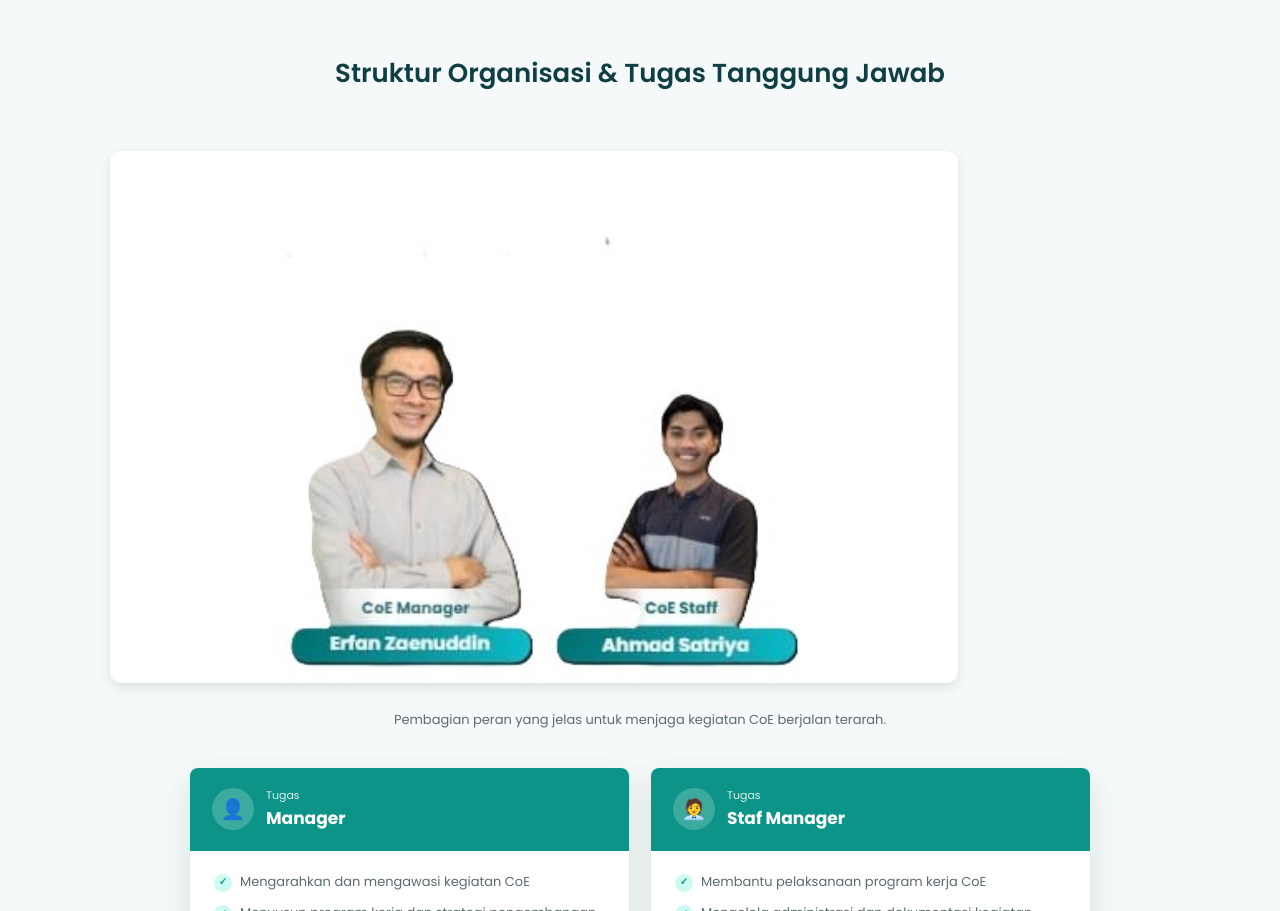
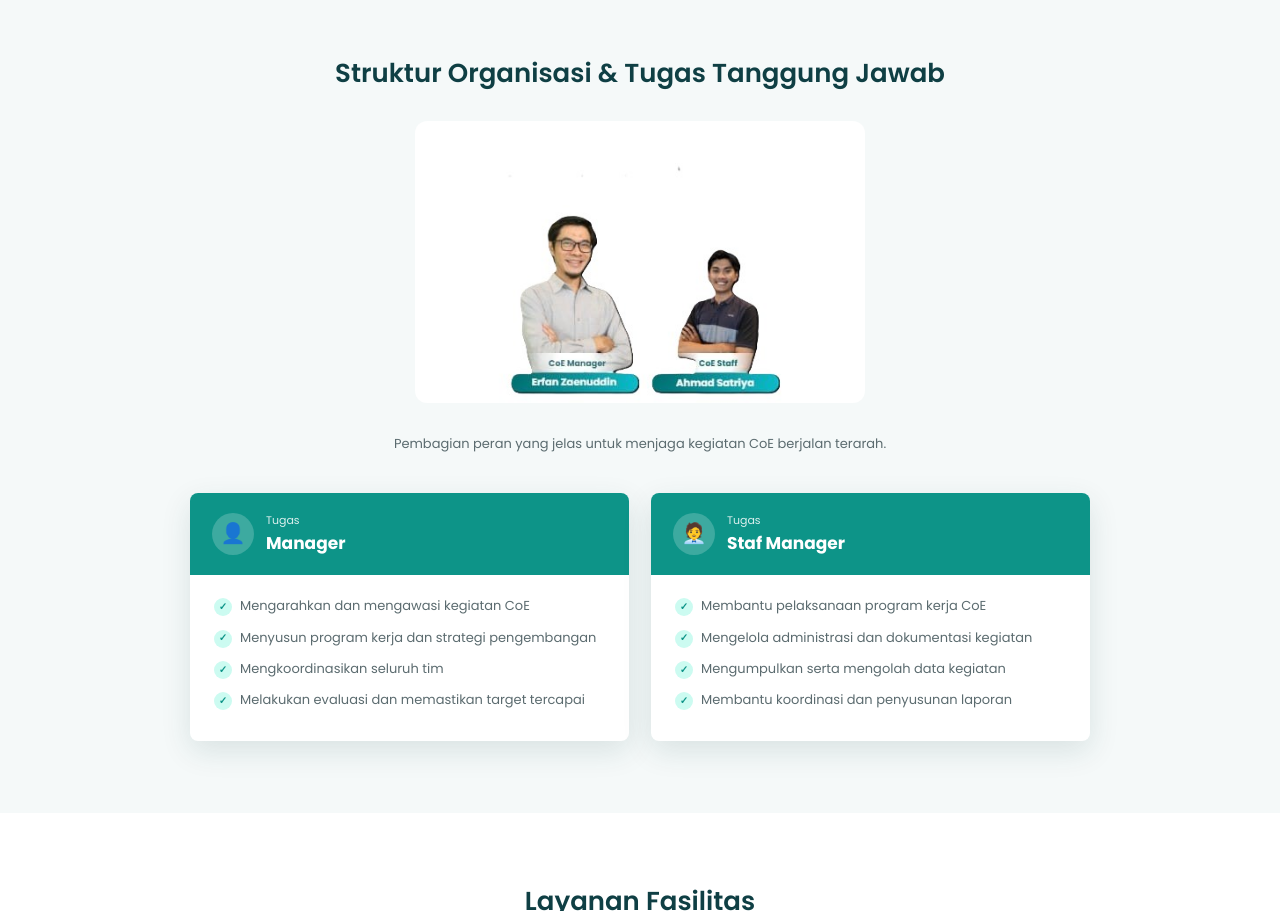
Before and after one commit to coetigaserangkai/CoE-Tiga-Serangkai, a plain HTML site: page index.html in a window 1280 px wide. Shown: the part 2032-2943 px from the top of the page. Drawn offline with Linux system fonts and the light colour scheme.

Commit message:
Update revisi website CoE

```diff
--- a/index.html
+++ b/index.html
@@ -115,17 +115,20 @@ header.nav{background:#fff;position:sticky;top:0;z-index:50;box-shadow:0 2px 12p
 .org li::before{content:"✓";position:absolute;left:0;top:0;width:18px;height:18px;border-radius:50%;background:var(--teal-soft);color:var(--teal);font-size:10px;display:grid;place-items:center;font-weight:700;margin-top:3px}
 .org-link{width:2px;height:22px;background:var(--teal);margin:0 auto 4px}
 .struktur-image {
-    text-align: center;
-    margin-top: 40px;
-    padding: 20px;
+    display: flex;
+    justify-content: center;
+    align-items: center;
+    margin: 20px auto;
+    padding: 10px;
 }
 
 .struktur-image img {
-    width: 80%;
-    max-width: 900px;
+    width: 45%;
+    max-width: 450px;
     height: auto;
+    display: block;
+    object-fit: contain;
     border-radius: 12px;
-    box-shadow: 0 4px 12px rgba(0, 0, 0, 0.1);
 }
 
 /* Cards / carousel */
```
